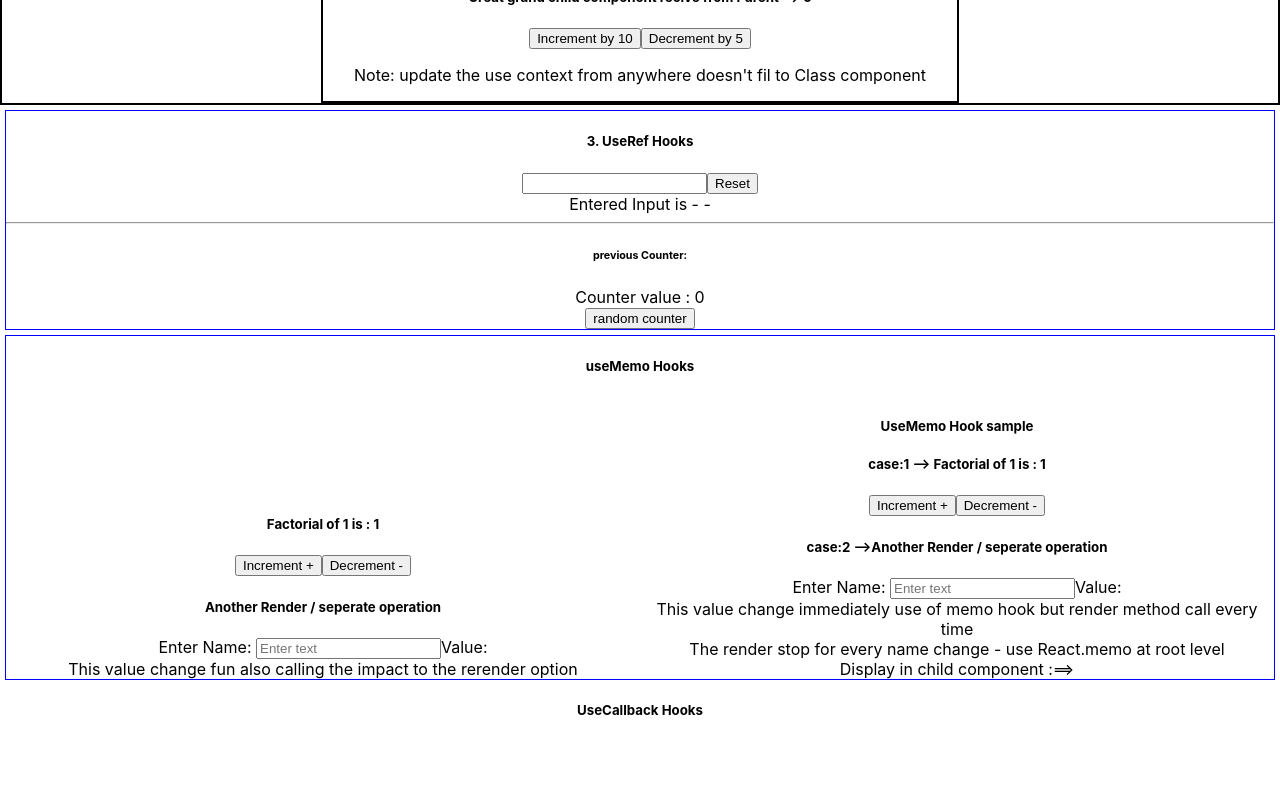
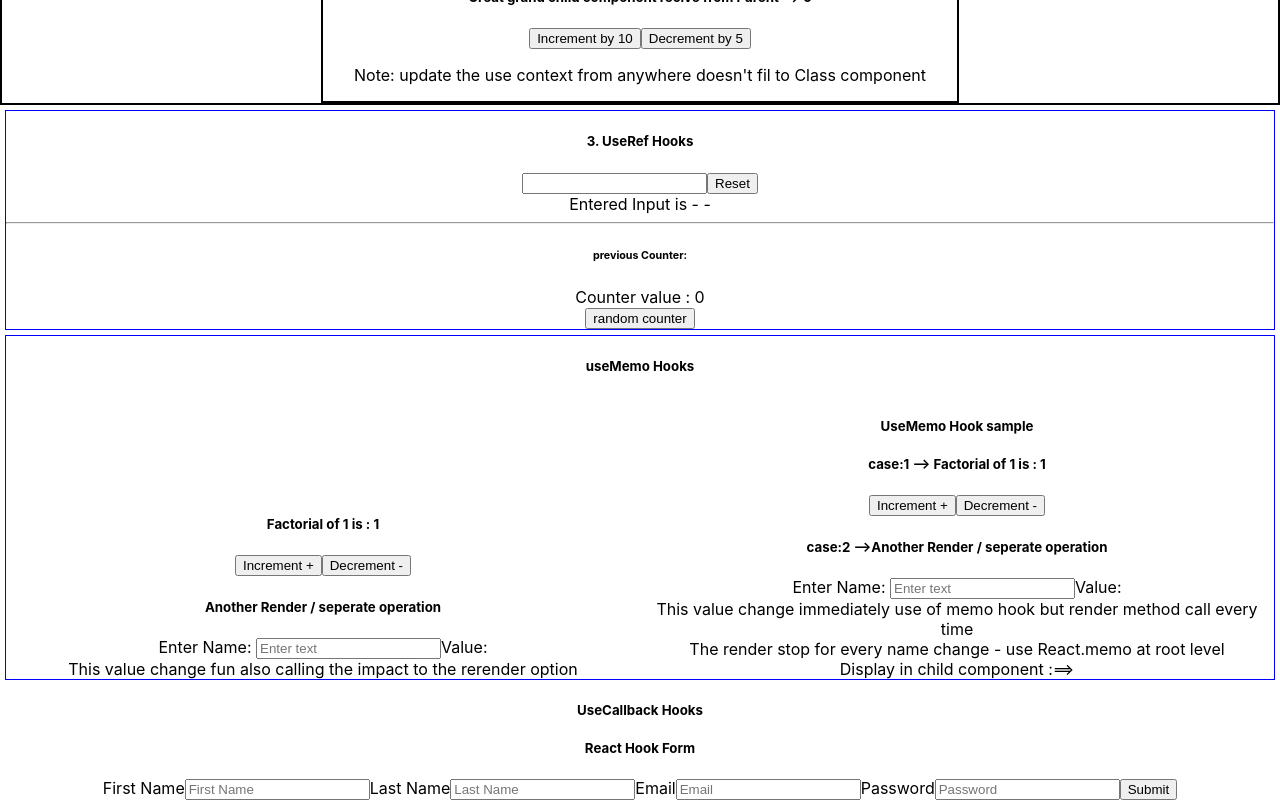
Before and after one commit to gnganapath/DipeshMalvia_YT_UI, a React (Create React App) app in the folder react-hooks/: page / in a window 1280 px wide. Shown: the part 1728-2528 px from the top of the page. Before the commit the page ends 2468 px from the top, so only its background shows below. Built offline with nearby package versions, Linux system fonts and the light colour scheme.

Commit message:
react-hooks form

```diff
--- a/react-hooks/package.json
+++ b/react-hooks/package.json
@@ -6,8 +6,10 @@
     "@testing-library/jest-dom": "^5.16.1",
     "@testing-library/react": "^12.1.2",
     "@testing-library/user-event": "^13.5.0",
+    "axios": "^0.26.1",
     "react": "^17.0.2",
     "react-dom": "^17.0.2",
+    "react-hook-form": "^7.29.0",
     "react-scripts": "5.0.0",
     "web-vitals": "^2.1.4",
     "xtypejs": "^0.7.1"
--- a/react-hooks/src/App.js
+++ b/react-hooks/src/App.js
@@ -10,6 +10,8 @@ import { UseMemoHook } from './hooks-components/useMemoHook';
 import { UseCallbackHook } from './hooks-components/useCallbackHook';
 //
 import { CustomHook } from './hooks-components/customHook';
+
+import { ReactHookFormEg } from './form/reactHookForm';
 function App() {
   return (
     <div className="App">
@@ -33,6 +35,8 @@ function App() {
         <UseCallbackHook />
 
         {/*<CustomHook />*/}
+
+        <ReactHookFormEg />
       </div>
     </div>
   );
--- /dev/null
+++ b/react-hooks/src/form/reactHookForm.js
@@ -0,0 +1,64 @@
+import React from 'react';
+
+import { useForm } from 'react-hook-form';
+
+export const ReactHookFormEg = () =>{
+
+  const {
+    register,
+    handleSubmit,
+    formState: { errors }
+  } = useForm();
+  const onSubmit = (data) => {
+    console.log(data);
+  };
+  return (
+    <div>
+      <h5> React Hook Form </h5>
+      <form onSubmit={handleSubmit(onSubmit)}>
+        <label>First Name</label>
+        <input
+          placeholder="First Name"
+          type="text"
+          {...register("firstName", { required: true, maxLength: 10 })}
+        />
+
+        {errors.firstName && <p>Please check the First Name</p>}
+
+        <label>Last Name</label>
+        <input
+          placeholder="Last Name"
+          type="text"
+          {...register("lastName", { required: true, maxLength: 10 })}
+        />
+
+        {errors.lastName && <p>Please check the Last Name</p>}
+
+        <label>Email</label>
+        <input
+          placeholder="Email"
+          type="email"
+          {...register("email", {
+            required: true,
+            pattern: /^(([^<>()\[\]\\.,;:\s@"]+(\.[^<>()\[\]\\.,;:\s@"]+)*)|(".+"))@((\[[0-9]{1,3}\.[0-9]{1,3}\.[0-9]{1,3}\.[0-9]{1,3}\])|(([a-zA-Z\-0-9]+\.)+[a-zA-Z]{2,}))$/
+          })}
+        />
+
+        {errors.email && <p>Please check the Email</p>}
+
+        <label>Password</label>
+        <input
+          placeholder="Password"
+          type="password"
+          {...register("password", {
+            required: true,
+            pattern: /^(?=.*\d)(?=.*[a-z])(?=.*[A-Z]).{6,15}$/
+          })}
+        />
+
+        {errors.password && <p>Please check the Password</p>}
+        <button type="submit">Submit</button>
+      </form>
+    </div>
+  );
+}
```
Also changed, not shown: 1 other file (tests, documents, lock files or other folders).
